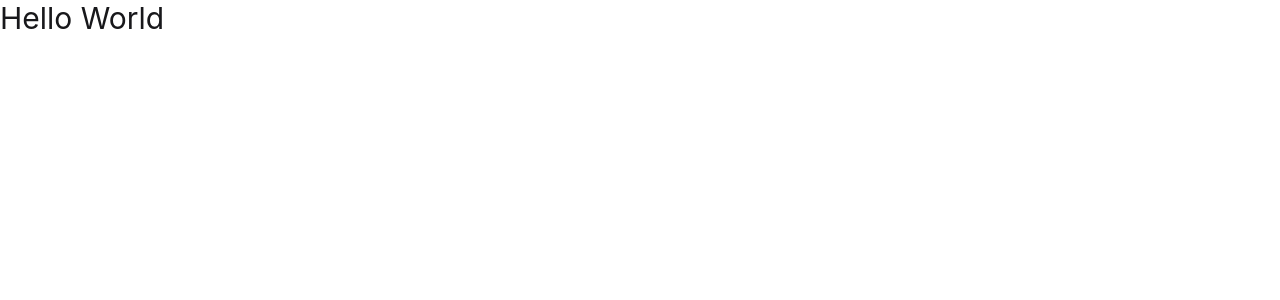
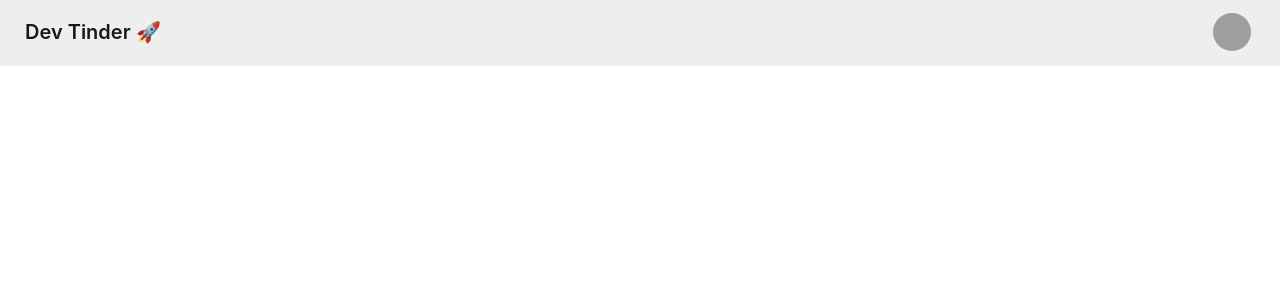
Before and after one commit to twinkle-mahato/DevTinder_Frontend_Project, a React (Vite) app: page / in a window 1280 px wide. Shown: the top 300 px of the page. Built offline with nearby package versions, Linux system fonts and the light colour scheme; grey boxes are pictures that could not be loaded.

Commit message:
feat : Added Navbar component to App.jsx

```diff
--- a/src/App.jsx
+++ b/src/App.jsx
@@ -1,7 +1,45 @@
 function App() {
   return (
     <>
-      <h1 className="text-3xl">Hello World</h1>
+      <div className="navbar bg-base-300 shadow-sm">
+        <div className="flex-1">
+          <a className="btn btn-ghost text-xl">Dev Tinder 🚀</a>
+        </div>
+        <div className="flex gap-2">
+
+          <div className="dropdown dropdown-end mx-5">
+            <div
+              tabIndex={0}
+              role="button"
+              className="btn btn-ghost btn-circle avatar"
+            >
+              <div className="w-10 rounded-full">
+                <img
+                  alt="Tailwind CSS Navbar component"
+                  src="https://img.daisyui.com/images/stock/photo-1534528741775-53994a69daeb.webp"
+                />
+              </div>
+            </div>
+            <ul
+              tabIndex="-1"
+              className="menu menu-sm dropdown-content bg-base-100 rounded-box z-1 mt-3 w-52 p-2 shadow"
+            >
+              <li>
+                <a className="justify-between">
+                  Profile
+                  <span className="badge">New</span>
+                </a>
+              </li>
+              <li>
+                <a>Settings</a>
+              </li>
+              <li>
+                <a>Logout</a>
+              </li>
+            </ul>
+          </div>
+        </div>
+      </div>
     </>
   );
 }
```
Also changed, not shown: 1 other file (tests, documents, lock files or other folders).
